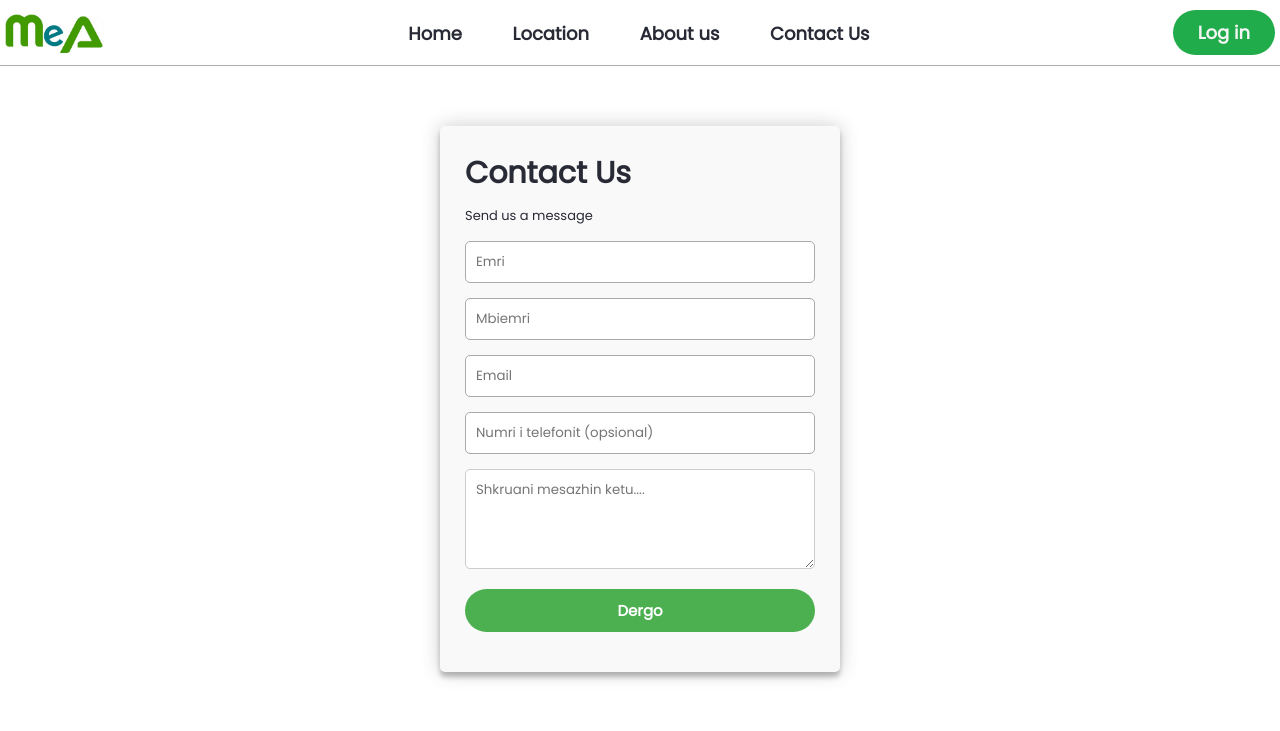
After one commit to BigAndoss/Web_Projct, a PHP site: page /contact.html in a window 1280 px wide. The commit adds this page. Shown: the top 731 px of the page. Run offline with PHP 8.4, Linux system fonts and the light colour scheme.

Commit message:
Contact and Login changes

```diff
--- a/Index.html
+++ b/Index.html
@@ -18,7 +18,7 @@
           <div><a href="Index.html">Home</a> </div>
           <div><a target="_blank" href="https://www.google.com/maps/place/HiB+Petrol+-+Bibaj/@42.370946,21.201481,157m/data=!3m1!1e3!4m5!3m4!1s0x13547d594f1be4dd:0x46d50595f9ff39c7!8m2!3d42.371163!4d21.2009026">Location</a>  </div>
           <div><a href="about.html">About us</a> </div>
-          <div><a href="contact_us.html">Contact Us</a>
+          <div><a href="contact.html">Contact Us</a>
           </div>
           </div>
         </div>
--- a/about.html
+++ b/about.html
@@ -16,7 +16,7 @@
           <div><a href="Index.html">Home</a> </div>
           <div><a target="_blank" href="https://www.google.com/maps/place/HiB+Petrol+-+Bibaj/@42.370946,21.201481,157m/data=!3m1!1e3!4m5!3m4!1s0x13547d594f1be4dd:0x46d50595f9ff39c7!8m2!3d42.371163!4d21.2009026">Location</a>  </div>
           <div><a href="about.html">About us</a> </div>
-          <div><a href="contact_us.html">Contact Us</a>
+          <div><a href="contact.html">Contact Us</a>
           </div>
           </div>
         </div>
--- /dev/null
+++ b/contact.css
@@ -0,0 +1,99 @@
+* {
+    margin: 0;
+    padding: 0;
+    box-sizing: border-box;
+
+}
+
+body {
+    font-weight: 100;
+    font-size: 12px;
+    line-height: 30px;
+    color: rgb(40, 42, 53);
+    background: white;
+}
+
+.container {
+    max-width: 400px;
+    width: 100%;
+    margin: 0 auto;
+    position: relative;
+}
+
+
+
+.contact {
+    background: #F9F9F9;
+    padding: 25px;
+    margin: 60px 0;
+    box-shadow: 0 0 20px 0 rgba(0, 0, 0, 0.2), 0 5px 5px 0 rgba(0, 0, 0, 0.24);
+    border-radius: 5px;
+}
+
+
+fieldset {
+    border: medium none !important;
+    margin: 0 0 10px;
+    min-width: 100%;
+    padding: 0;
+    width: 100%;
+}
+
+.contact input,
+textarea {
+
+    width: 100%;
+    border: 1px solid #ccc;
+    margin: 0 0 5px;
+    padding: 10px;
+    border-radius: 5px;
+
+}
+
+.contact h3 {
+    font-size: 30px;
+    font-weight: bold;
+    margin-bottom: 10px;
+}
+
+.contact h4 {
+    margin: 5px 0 15px;
+    font-size: 13px;
+    font-weight: 400;
+}
+
+
+.contact input,
+textarea :hover {
+    transition: border-color 0.3s ease-in-out;
+    border: 1px solid #aaa;
+}
+
+.contact textarea {
+    height: 100px;
+    max-width: 100%;
+
+}
+
+.contact button {
+    cursor: pointer;
+    width: 100%;
+    border: none;
+    background: #4CAF50;
+    color: #FFF;
+    margin: 0 0 5px;
+    padding: 10px;
+    font-size: 15px;
+}
+
+.contact button:hover {
+    background: #007f67;
+
+    transition: background-color 0.3s ease-in-out 0s;
+}
+
+.contact input, textarea:focus
+ {
+    outline: 0;
+    border: 1px solid #aaa;
+}
--- /dev/null
+++ b/contact.html
@@ -0,0 +1,54 @@
+<!DOCTYPE html>
+<html lang="en">
+<head>
+    <title>Contact Us</title>
+    <link rel="stylesheet" href="contact.css">
+    <link rel="stylesheet" href="Style.css">
+    <link rel="stylesheet" href="Navbar.css">
+</head>
+<body>
+    <header class="header">
+    <nav class="nav">
+      <div class="logo"><a href="#"><img  src="img/MEA_logo.jpg" alt="MEA_logo"  ></a></div>
+
+        <div class="navBar">
+          <div><a href="Index.html">Home</a> </div>
+          <div><a target="_blank" href="https://www.google.com/maps/place/HiB+Petrol+-+Bibaj/@42.370946,21.201481,157m/data=!3m1!1e3!4m5!3m4!1s0x13547d594f1be4dd:0x46d50595f9ff39c7!8m2!3d42.371163!4d21.2009026">Location</a>  </div>
+          <div><a href="about.html">About us</a> </div>
+          <div><a href="contact.html">Contact Us</a>
+          </div>
+          </div>
+        </div>
+          <a href="login.html" class="button"><button>Log in </button></a>
+    </nav>
+  </header>
+
+  <div class="container">
+  <form   class="contact"  action="" method="post">
+    <h3>Contact Us</h3>
+    <h4>Send us a message</h4>
+    <fieldset>
+      <input placeholder="Emri" type="text"  required autofocus>
+    </fieldset>
+    <fieldset>
+      <input placeholder="Mbiemri" type="text"  required autofocus>
+    </fieldset>
+    <fieldset>
+      <input placeholder="Email" type="email"  required>
+    </fieldset>
+    <fieldset>
+      <input placeholder="Numri i telefonit (opsional)" type="tel" required>
+    </fieldset>
+    <fieldset>
+      <textarea placeholder="Shkruani mesazhin ketu...."  required></textarea>
+    </fieldset>
+    <fieldset>
+      <button name="submit" type="submit" id="contact-submit">Dergo</button>
+    </fieldset>
+
+  </form>
+</div>
+
+
+</body>
+</html>
```
Also changed, not shown: login.css (+20 -26 lines), login.html (+2 -12 lines).
